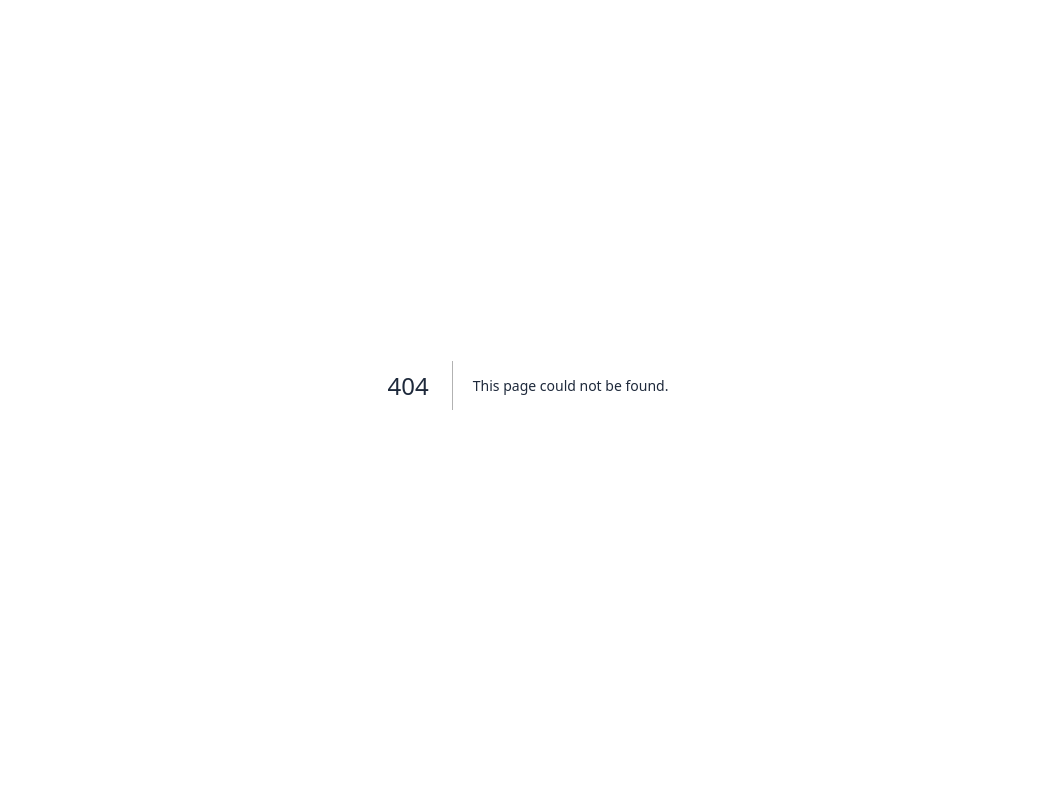
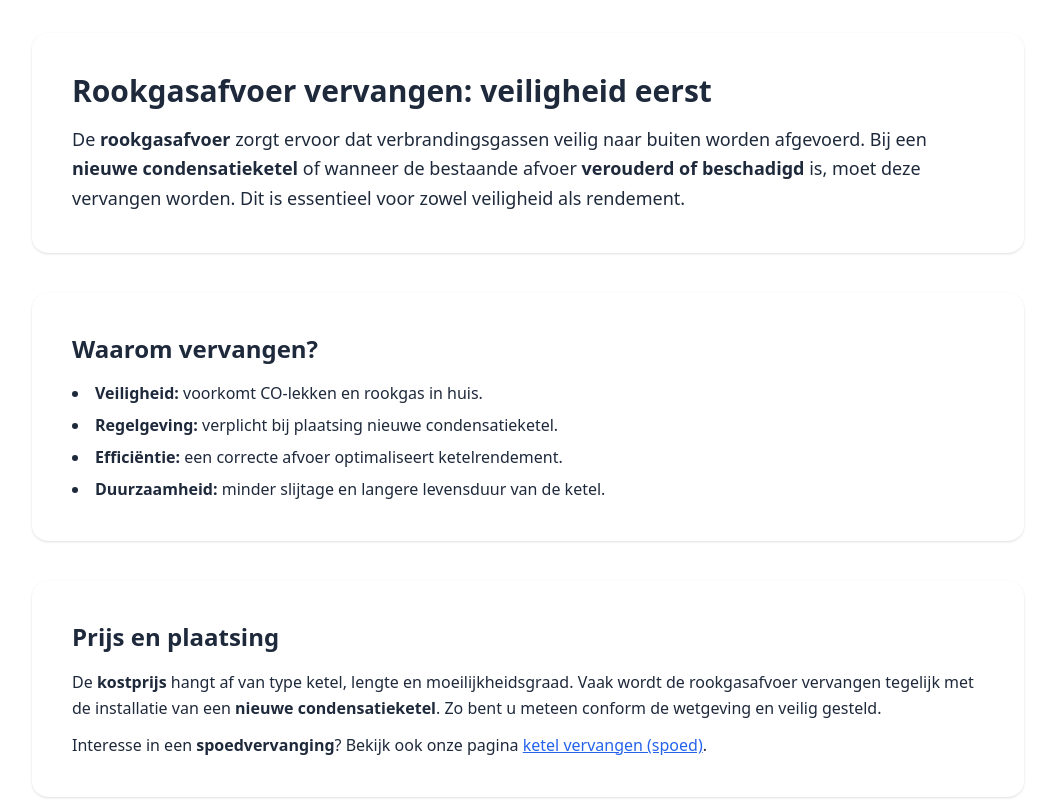
Before and after one commit to Turbo-89/turboservices, a Next.js app: page /kennisbank/rookgasafvoer-vervangen in a window 1280 px wide. Before the commit this address had no page. Shown: the part 260-1060 px from the top of the page, without its empty margins (112-1167 px from the left). Built offline with nearby package versions, Linux system fonts and the light colour scheme.

Commit message:
Create page.tsx

```diff
--- /dev/null
+++ b/app/kennisbank/rookgasafvoer-vervangen/page.tsx
@@ -0,0 +1,73 @@
+import * as React from "react";
+import type { Metadata } from "next";
+import Link from "next/link";
+import CTA from "@/components/kb/CTA";
+import FAQJsonLd from "@/components/seo/FAQJsonLd";
+
+export const metadata: Metadata = {
+  title: "Rookgasafvoer vervangen | Turbo Services",
+  description:
+    "Wanneer en waarom de rookgasafvoer van uw ketel vervangen? Belangrijke veiligheids- en efficiëntieredenen, inclusief richtlijnen voor spoedinterventie.",
+};
+
+export default function Page() {
+  const faqs = [
+    {
+      question: "Wanneer moet de rookgasafvoer vervangen worden?",
+      answer:
+        "Bij lekkages, veroudering of wanneer u een nieuwe condensatieketel plaatst. Een slechte rookgasafvoer kan gevaarlijke gassen binnenlaten en de efficiëntie verminderen.",
+    },
+    {
+      question: "Wat kost het vervangen van een rookgasafvoer?",
+      answer:
+        "De prijs hangt af van type ketel, lengte van de afvoer, benodigde materialen en bereikbaarheid. Vaak zit dit inbegrepen bij een nieuwe ketelinstallatie.",
+    },
+    {
+      question: "Is dit verplicht bij een nieuwe ketel?",
+      answer:
+        "Ja, bij de plaatsing van een condensatieketel is een aangepaste rookgasafvoer verplicht volgens de regelgeving. Dit verzekert veilige en efficiënte werking.",
+    },
+  ];
+
+  return (
+    <main className="max-w-5xl mx-auto px-4 py-12 space-y-10">
+      <section className="bg-white rounded-2xl shadow p-6 md:p-10">
+        <h1 className="text-3xl font-bold mb-4">Rookgasafvoer vervangen: veiligheid eerst</h1>
+        <p className="text-lg leading-relaxed">
+          De <strong>rookgasafvoer</strong> zorgt ervoor dat verbrandingsgassen veilig naar buiten worden afgevoerd.
+          Bij een <strong>nieuwe condensatieketel</strong> of wanneer de bestaande afvoer <strong>verouderd of beschadigd</strong> is,
+          moet deze vervangen worden. Dit is essentieel voor zowel veiligheid als rendement.
+        </p>
+      </section>
+
+      <section className="bg-white rounded-2xl shadow p-6 md:p-10">
+        <h2 className="text-2xl font-semibold mb-4">Waarom vervangen?</h2>
+        <ul className="list-disc list-inside space-y-2">
+          <li><strong>Veiligheid:</strong> voorkomt CO-lekken en rookgas in huis.</li>
+          <li><strong>Regelgeving:</strong> verplicht bij plaatsing nieuwe condensatieketel.</li>
+          <li><strong>Efficiëntie:</strong> een correcte afvoer optimaliseert ketelrendement.</li>
+          <li><strong>Duurzaamheid:</strong> minder slijtage en langere levensduur van de ketel.</li>
+        </ul>
+      </section>
+
+      <section className="bg-white rounded-2xl shadow p-6 md:p-10">
+        <h2 className="text-2xl font-semibold mb-4">Prijs en plaatsing</h2>
+        <p className="leading-relaxed">
+          De <strong>kostprijs</strong> hangt af van type ketel, lengte en moeilijkheidsgraad. Vaak wordt de
+          rookgasafvoer vervangen tegelijk met de installatie van een <strong>nieuwe condensatieketel</strong>.
+          Zo bent u meteen conform de wetgeving en veilig gesteld.
+        </p>
+        <p className="mt-3">
+          Interesse in een <strong>spoedvervanging</strong>? Bekijk ook onze pagina{" "}
+          <Link href="/diensten/verwarmingsketels" className="text-blue-600 underline">
+            ketel vervangen (spoed)
+          </Link>
+          .
+        </p>
+      </section>
+
+      <CTA />
+      <FAQJsonLd items={faqs} />
+    </main>
+  );
+}
```
